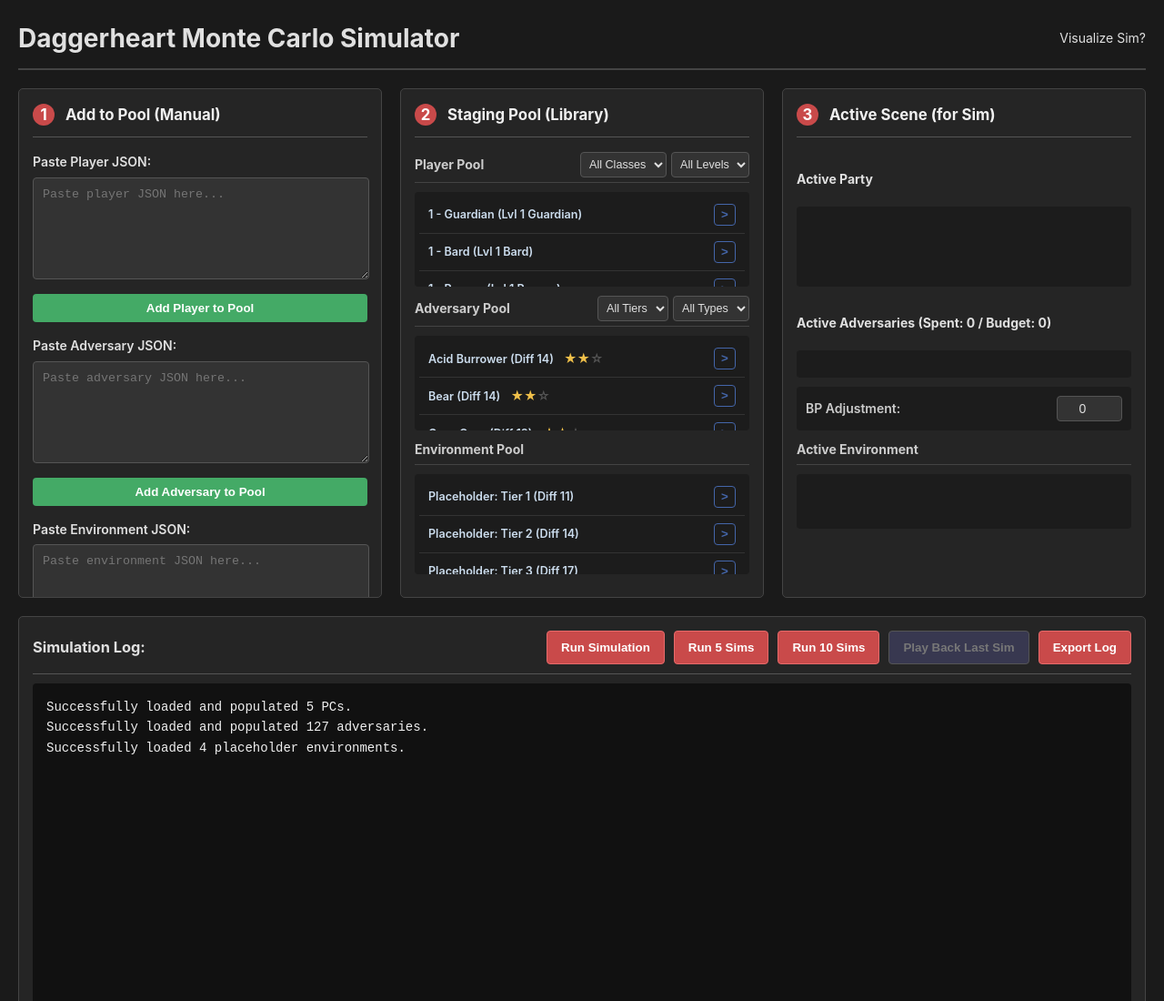
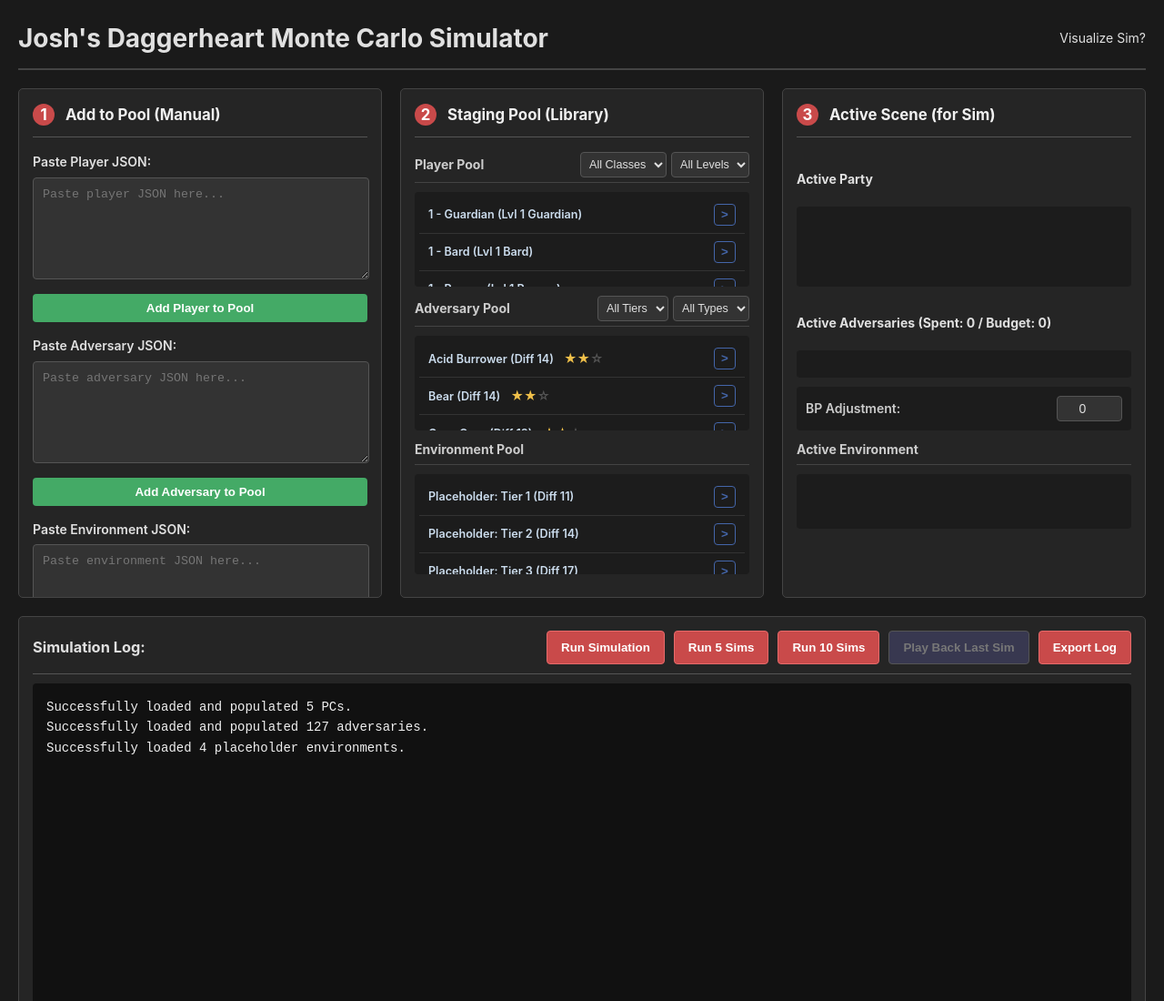
Before and after one commit to ettinentertainment/DHMC-Monte-Carlo-Teamwork, a plain HTML site: page index.html in a window 1280 px wide. Shown: the top 1100 px of the page at 91% size. Drawn offline with Linux system fonts and the light colour scheme.

Commit message:
Update index.html
Testing parrallel Functionality

```diff
--- a/index.html
+++ b/index.html
@@ -8,7 +8,7 @@
 </head>
 <body>
     <header>
-        <h1>Daggerheart Monte Carlo Simulator</h1>
+        <h1>Josh's Daggerheart Monte Carlo Simulator</h1>
         <div class="sim-controls">
             <label for="visualize-checkbox">
                 <input type="checkbox" id="visualize-checkbox">
```
